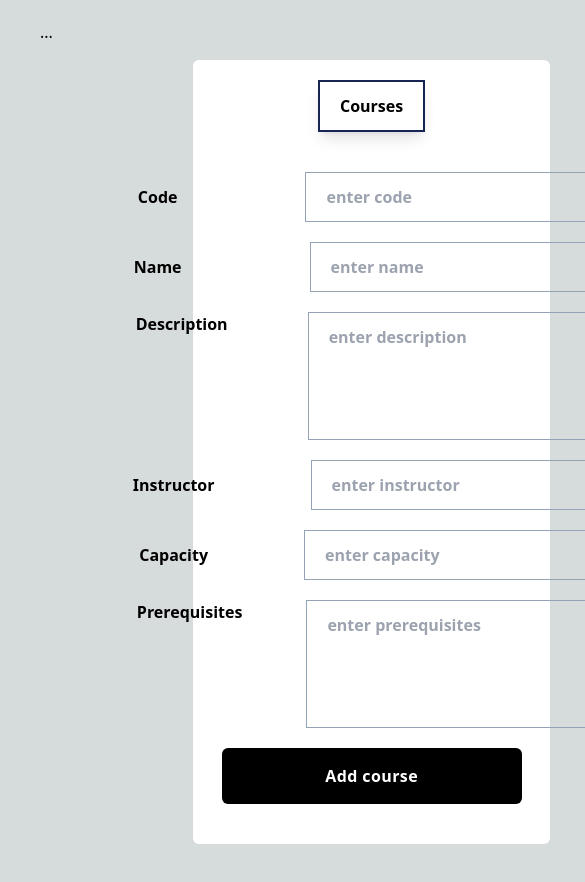
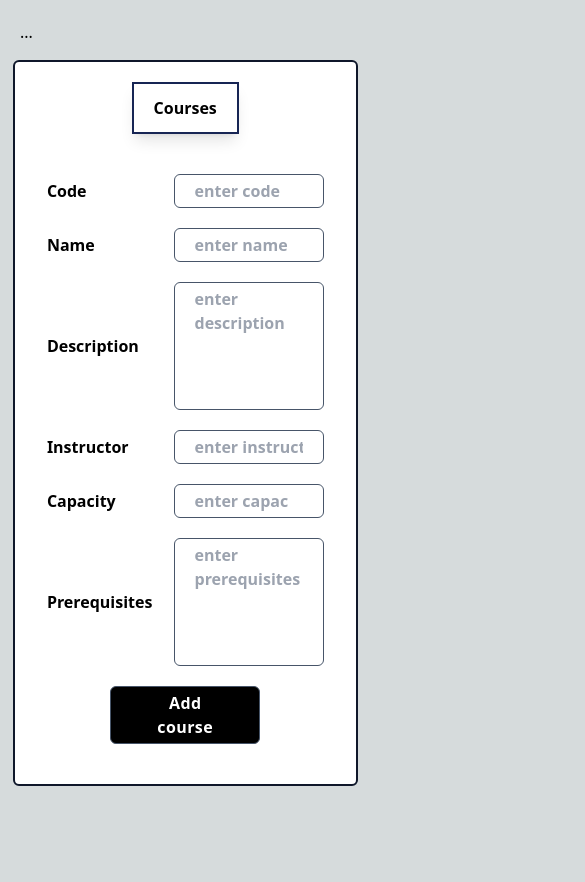
Before and after one commit to ashrafabusunaina1986/registersystem, a Next.js app: page /admin/course in a window 390 px wide. Shown: the top 882 px of the page, 585 px wide, since content can reach past the window. After the commit the page ends 844 px from the top, so only its background shows below. Built offline with nearby package versions, Linux system fonts and the light colour scheme; what tailwindcss-debug-screens would draw is missing.

Commit message:
first commit

```diff
--- a/src/app/admin/course/page.js
+++ b/src/app/admin/course/page.js
@@ -90,18 +90,18 @@ function Courses() {
   // after page view course
 
   return (
-    <div className="w-11/12 flex gap-20">
-      <div className="w-3/12 relative block sm:relative sm:hidden">
+    <div className="w-11/12 flex gap-20 sm:gap-0 md:gap-0">
+      <div className="w-3/12 relative block sm:relative sm:hidden md:relative md:hidden ">
         <Menu info={info} d={"h"} />
       </div>
-      <div className=" sm:w-3/12 sm:relative sm:block relative hidden sm:mx-10 sm:my-5 ">
+      <div className=" sm:relative sm:block md:relative md:block relative hidden sm:my-5 md:my-5">
         <Box menu={<Menu info={info} d={"h"} />} />
       </div>
-      <section className=" w-full -mt-5 sm:relative sm:left-5 sm:top-10  ">
+      <section className=" w-full sm:w-full md:w-full -mt-5 sm:relative sm:left-0 sm:top-10 md:relative md:left-0 md:top-10">
         <form
           ref={formRef}
           onSubmit={addCoursehandler}
-          className="w-full m-auto mt-10 mb-10 bg-white flex flex-col items-center justify-center  px-8 py-5 rounded-md "
+          className="w-full sm:w-full md:w-full sm:border-[2px] sm:border-slate-900 md:border-[2px] md:border-slate-900  mt-10 mb-10 bg-white flex flex-col items-center justify-center  px-8 py-5 rounded-md "
         >
           <div className="px-5 py-3 m-auto w-max font-bold shadow-lg mb-10 text-black border-[2px] border-blue-950">
             Courses
@@ -120,7 +120,7 @@ function Courses() {
           ) : (
             ""
           )}
-          <div className="flex gap-32 font-bold items-center mb-5">
+          <div className="flex sm:w-full md:w-full w-full sm:flex md:flex font-bold sm:font-semibold md:font-semibold items-center sm:justify-between md:justify-between justify-around mb-5">
             <label for="code">Code</label>
             {message.code ? (
               <input
@@ -128,7 +128,7 @@ function Courses() {
                 id="code"
                 name="code"
                 placeholder="enter code"
-                className="w-[300px] border border-red-400  py-3 px-5 outline-none	bg-transparent "
+                className="w-[300px] sm:w-[150px] border border-red-400 sm:px-3 sm:py-1 sm:rounded-md sm:border-[1px] sm:border-slate-600  py-3 px-5 outline-none	bg-transparent "
               />
             ) : (
               <input
@@ -136,7 +136,7 @@ function Courses() {
                 id="code"
                 name="code"
                 placeholder="enter code"
-                className="w-[300px] border border-slate-400  py-3 px-5 outline-none	bg-transparent "
+                className="w-[300px] sm:w-[150px] border border-slate-40sm:px-3 sm:py-1 sm:rounded-md sm:border-[1px] sm:border-slate-600 0  py-3 px-5 outline-none	bg-transparent "
               />
             )}
           </div>
@@ -154,7 +154,7 @@ function Courses() {
           ) : (
             ""
           )}
-          <div className="flex gap-32 font-bold items-center mb-5">
+          <div className="flex sm:w-full md:w-full w-full sm:flex md:flex font-bold sm:font-semibold md:font-semibold items-center sm:justify-between md:justify-between justify-around mb-5">
             <label for="name">Name</label>
             {message.name ? (
               <input
@@ -162,7 +162,7 @@ function Courses() {
                 id="name"
                 name="name"
                 placeholder="enter name"
-                className="w-[300px] border border-red-400  py-3 px-5 outline-none	bg-transparent "
+                className="w-[300px] sm:w-[150px] border border-red-400 sm:px-3 sm:py-1 sm:rounded-md sm:border-[1px] sm:border-slate-600  py-3 px-5 outline-none	bg-transparent "
               />
             ) : (
               <input
@@ -170,7 +170,7 @@ function Courses() {
                 id="name"
                 name="name"
                 placeholder="enter name"
-                className="w-[300px] border border-slate-400  py-3 px-5 outline-none	bg-transparent "
+                className="w-[300px] sm:w-[150px] border border-slate-40sm:px-3 sm:py-1 sm:rounded-md sm:border-[1px] sm:border-slate-600 0  py-3 px-5 outline-none	bg-transparent "
               />
             )}
           </div>
@@ -181,14 +181,14 @@ function Courses() {
           ) : (
             ""
           )}
-          <div className="flex gap-20 font-bold  mb-5">
+          <div className="flex sm:w-full md:w-full w-full sm:flex md:flex font-bold sm:font-semibold md:font-semibold items-center sm:justify-between md:justify-between justify-around mb-5">
             <label for="description">Description</label>
             <textarea
               type="text"
               id="description"
               name="description"
               placeholder="enter description"
-              className=" resize-none h-32 w-[300px] border border-slate-400  py-3 px-5 outline-none	bg-transparent "
+              className=" resize-none h-32 w-[300px] sm:w-[150px] border border-slate-40sm:px-3 sm:py-1 sm:rounded-md sm:border-[1px] sm:border-slate-600 0  py-3 px-5 outline-none	bg-transparent "
             ></textarea>
           </div>
           {errorss.instructor ? (
@@ -198,14 +198,14 @@ function Courses() {
           ) : (
             ""
           )}
-          <div className="flex gap-24 font-bold items-center mb-5">
+          <div className="flex sm:w-full md:w-full w-full sm:flex md:flex font-bold sm:font-semibold md:font-semibold items-center sm:justify-between md:justify-between justify-around mb-5">
             <label for="instructor">Instructor</label>
             <input
               type="text"
               id="instructor"
               name="instructor"
               placeholder="enter instructor"
-              className="w-[300px] border border-slate-400  py-3 px-5 outline-none	bg-transparent "
+              className="w-[300px] sm:w-[150px] border border-slate-40sm:px-3 sm:py-1 sm:rounded-md sm:border-[1px] sm:border-slate-600 0  py-3 px-5 outline-none	bg-transparent "
             />
           </div>
           {errorss.capacity ? (
@@ -215,14 +215,14 @@ function Courses() {
           ) : (
             ""
           )}
-          <div className="flex gap-24 font-bold items-center mb-5">
+          <div className="flex sm:w-full md:w-full w-full sm:flex md:flex font-bold sm:font-semibold md:font-semibold items-center sm:justify-between md:justify-between justify-around mb-5">
             <label for="capacity">Capacity</label>
             <input
               type="number"
               id="capacity"
               name="capacity"
               placeholder="enter capacity"
-              className="w-[300px] border border-slate-400  py-3 px-5 outline-none	bg-transparent "
+              className="w-[300px] sm:w-[150px] border border-slate-40sm:px-3 sm:py-1 sm:rounded-md sm:border-[1px] sm:border-slate-600 0  py-3 px-5 outline-none	bg-transparent "
             />
           </div>
           {errorss.prerequisites ? (
@@ -232,18 +232,18 @@ function Courses() {
           ) : (
             ""
           )}
-          <div className="flex  gap-16 font-bold mb-5">
+          <div className="flex sm:w-full md:w-full w-full sm:flex md:flex font-bold sm:font-semibold md:font-semibold items-center sm:justify-between md:justify-between justify-around mb-5">
             <label for="prerequisites">Prerequisites</label>
             <textarea
               type="text"
               id="prerequisites"
               name="prerequisites"
               placeholder="enter prerequisites"
-              className=" resize-none h-32 w-[300px] border border-slate-400  py-3 px-5 outline-none	bg-transparent "
+              className=" resize-none h-32 w-[300px] sm:w-[150px] border border-slate-40sm:px-3 sm:py-1 sm:rounded-md sm:border-[1px] sm:border-slate-600 0  py-3 px-5 outline-none	bg-transparent "
             ></textarea>
           </div>
           <div className="flex gap-10 font-bold items-center justify-center mb-5">
-            <button className="w-[300px] inline-flex items-center justify-center px-8 py-4 font-sans font-semibold tracking-wide text-white bg-black rounded-md hover:bg-gray-700 hover:text-gray-50">
+            <button className="w-[300px] sm:w-[150px] inline-flex items-centsm:px-3 sm:py-1 sm:rounded-md sm:border-[1px] sm:border-slate-600 er justify-center px-8 py-4 font-sans font-semibold tracking-wide text-white bg-black rounded-md hover:bg-gray-700 hover:text-gray-50">
               Add course
             </button>
 
--- a/src/components/Box.js
+++ b/src/components/Box.js
@@ -4,8 +4,8 @@ import React, { useState } from "react";
 function Box({menu}) {
   const [t, setT] = useState(false);
   return (
-    <div className="relative ">
-      <span onClick={() => setT(!t)}>{"..."}</span>
+    <div className="relative z-20 ">
+      <span onClick={() => setT(!t)} className="relative left-5">{"..."}</span>
       <div className={(t && "block absolute") || (!t && "hidden absolute")}>
         {menu}
       </div>
```
